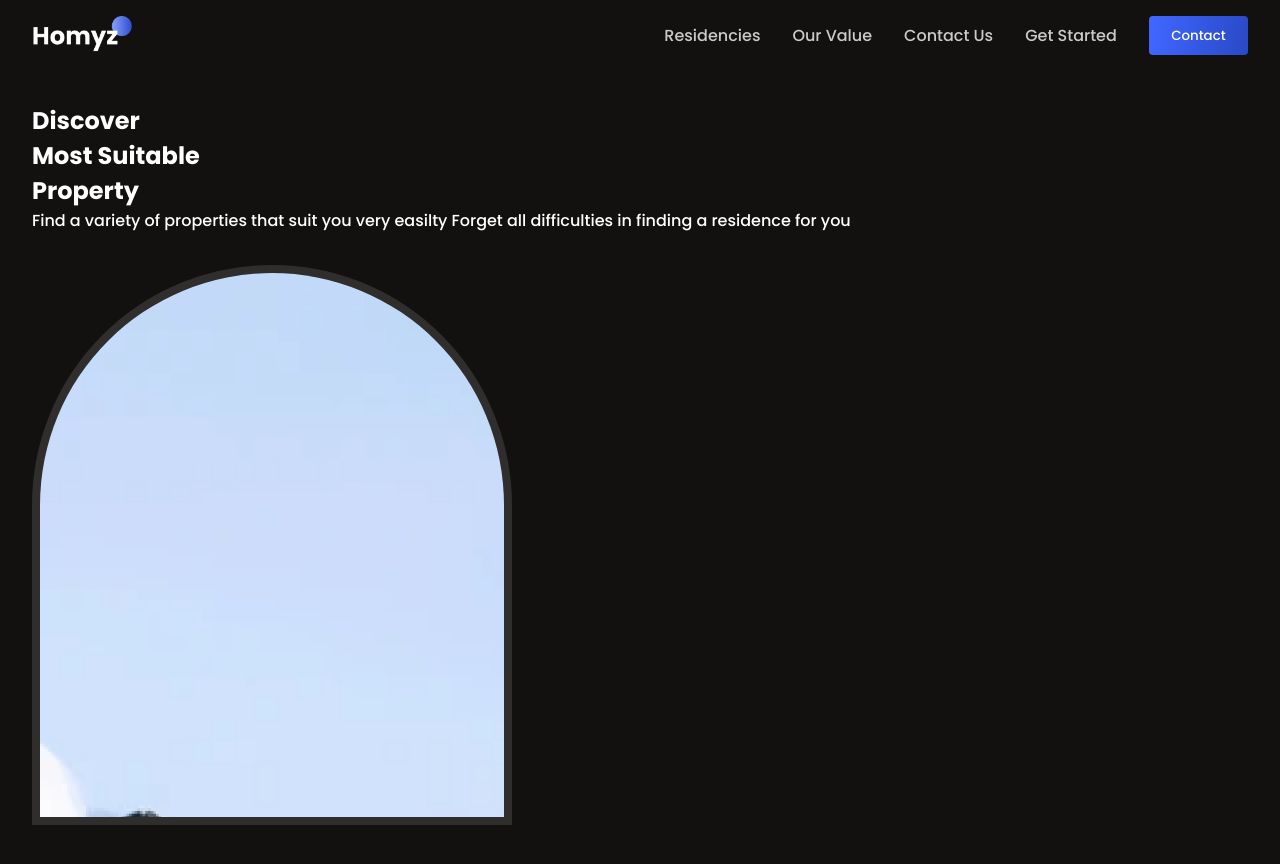
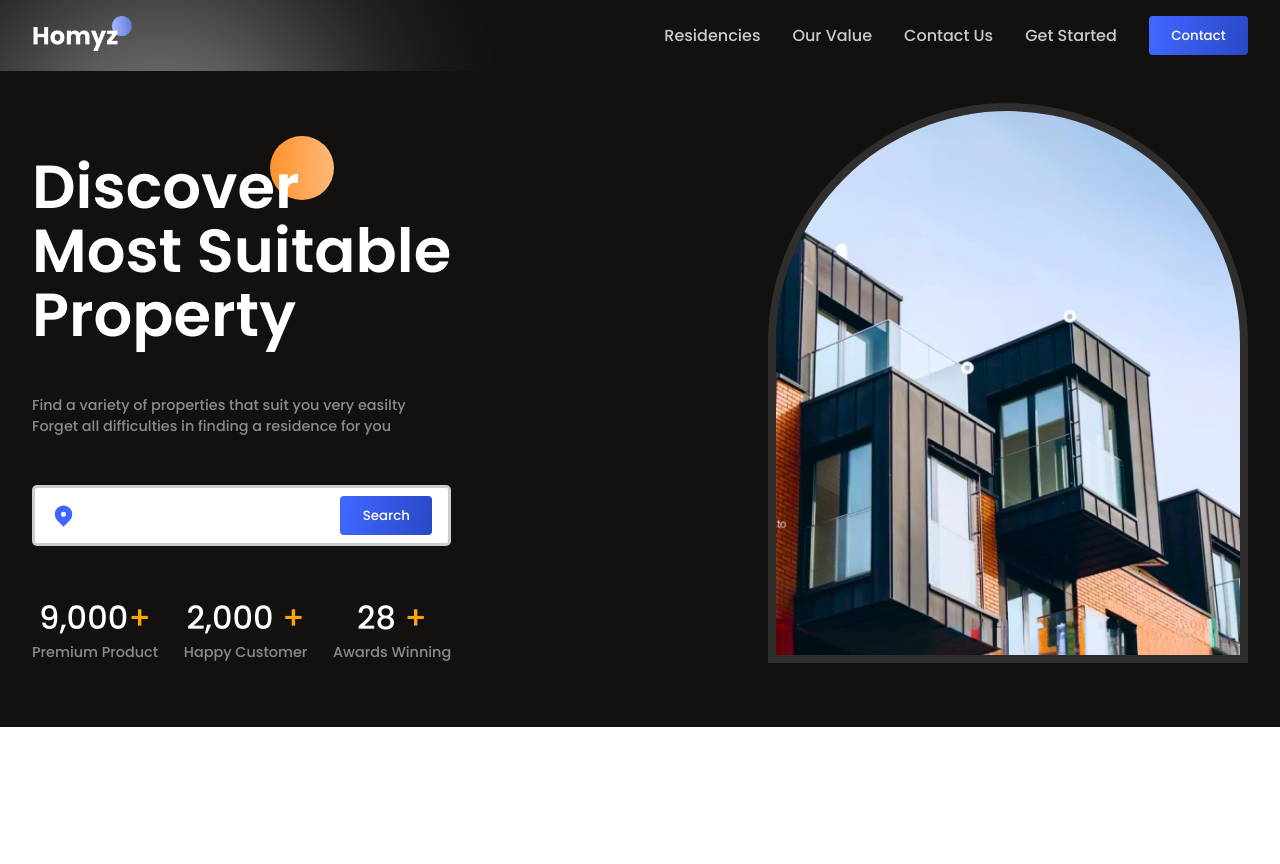
Before and after one commit to aainjutt/Real-estate-agency, a React (Create React App) app: page / in a window 1280 px wide. Shown: the top 864 px of the page. After the commit the page ends 800 px from the top, so only its background shows below. Built offline with nearby package versions, Linux system fonts and the light colour scheme; a web font is replaced by a local one.

Commit message:
Add Hero

```diff
--- a/package.json
+++ b/package.json
@@ -7,7 +7,9 @@
     "@testing-library/react": "^13.4.0",
     "@testing-library/user-event": "^13.5.0",
     "react": "^18.2.0",
+    "react-countup": "^6.5.0",
     "react-dom": "^18.2.0",
+    "react-icons": "^5.0.1",
     "react-scripts": "5.0.1",
     "web-vitals": "^2.1.4"
   },
--- a/src/App.css
+++ b/src/App.css
@@ -1,47 +1,16 @@
-.App {
-  box-sizing: inherit;
-  border: 0;
-  margin: 0;
-  padding: 0;
-  vertical-align: baseline;
-  background: #fff;
-  color: var(--c-black);
-  font: 300 18px/1.6666666667 geo-wf,Helvetica,Arial;
-  outline: none;
+.App{
+  position: relative;
+  overflow-x: clip;
 }
-
-
-.App-logo {
-  height: 40vmin;
-  pointer-events: none;
+.App>:nth-child(1){
+  background: var(--black);
+  position: relative;
 }
-
-@media (prefers-reduced-motion: no-preference) {
-  .App-logo {
-    animation: App-logo-spin infinite 20s linear;
-  }
+.white-gradient{
+  position: absolute;
+  width: 20rem;
+  height: 20rem;
+  background: rgba(255, 255, 255, 0.522);
+  filter: blur(100px);
+  border-radius: 100px;
 }
-
-.App-header {
-  background-color: #282c34;
-  min-height: 100vh;
-  display: flex;
-  flex-direction: column;
-  align-items: center;
-  justify-content: center;
-  font-size: calc(10px + 2vmin);
-  color: white;
-}
-
-.App-link {
-  color: #61dafb;
-}
-
-@keyframes App-logo-spin {
-  from {
-    transform: rotate(0deg);
-  }
-  to {
-    transform: rotate(360deg);
-  }
-}
--- a/src/App.jsx
+++ b/src/App.jsx
@@ -1,12 +1,16 @@
 import React from 'react'
 import Header from './components/Header/Header'
 import Hero from './components/Hero/Hero'
-
+import'./App.css'
 function App() {
   return (
     <div className='App'>
+      <div>
+        <div className="white-gradient"/>
       <Header/>
       <Hero/>
+      </div>
+
     </div>
   )
 }
--- a/src/components/Hero/Hero.css
+++ b/src/components/Hero/Hero.css
@@ -16,7 +16,51 @@
     border: 8px solid rgba(255, 255, 255, 0.12);
 
 }
-.image-container.img{
+.image-container>img{
     width: 100%;
     height: 100%;
 }
+.hero-left{
+    gap: 3rem;
+}
+.hero-title{
+    position: relative;
+    z-index: 1;
+}
+.hero-title>h1{
+    font-weight: 600;
+    font-size: 3.8rem;
+    line-height: 4rem;
+}
+.orange-circle{
+    height: 4rem;
+    width: 4rem;
+    background: var(--orange-gradient);
+    border-radius: 999px;
+    position: absolute;
+    right: 28%;
+    top: -10%;
+    z-index: -1;
+}
+.search-bar{
+    background-color: white;
+    border-radius: 5px;
+    border: 3px solid rgba(120, 120, 120, 0.374);
+    padding: 0.5rem 1rem;
+width: 100%;
+    justify-content: space-between;
+}
+.search-bar>input{
+    border: none;
+    outline: none;
+}
+.stats{
+    width: 100%;
+    justify-content: space-between;
+}
+.stat>:nth-child(1){
+    font-size: 2rem;
+}
+.stat>:nth-child(1)>:last-child{
+    color: orange;
+}
--- a/src/components/Hero/Hero.jsx
+++ b/src/components/Hero/Hero.jsx
@@ -1,24 +1,39 @@
 import React from 'react'
 import './Hero.css'
 import hero from '../../assets/hero-image.png'
+import { HiLocationMarker } from "react-icons/hi";
+import CountUp from 'react-countup';
 function Hero() {
     return (
         <section className="hero-wrapper">
-        <div className="paddings innerWidth flexCenter hero-container ">
-            <div className="hero-left">
+            <div className="paddings innerWidth flexCenter hero-container">
+                <div className="flexColStart hero-left">
                     <div className="hero-title">
-                    <h1>
-                    Discover <br/>Most Suitable <br/> Property
-                    </h1>
-                    <div className="hero-des">
-                        <span>Find a variety of properties that suit you very easilty
-Forget all difficulties in finding a residence for you</span>
-                    </div>
-                </div>
-            </div>
+                        <div className="orange-circle"/>
+                        <h1 style={{opacity: '1', transform: 'none'}}>Discover <br/>Most Suitable<br/> Property</h1>
+                        </div><div className="flexColStart secondaryText flexhero-des">
+                            <span className='secondaryText'>Find a variety of properties that suit you very easilty</span>
+                            <span className='secondaryText'>Forget all difficulties in finding a residence for you</span></div>
+                        <div className="flexCenter search-bar">
+                          <HiLocationMarker color = 'var(--blue) 'size ={25}/>
+
+                        <input type="text"/><button className="button">Search</button>
+                        </div><div className="flexCenter stats">
+                            <div className="flexColCenter stat">
+                                <span>
+                                  <CountUp start = {8800} end ={9000} duration={4}/>
+                                  <span>+</span>
+                                    </span>
+                                    <span className="secondaryText">Premium Product</span>
+                                    </div><div className="flexColCenter stat"><span>
+                                    <CountUp start = {1950} end ={2000} duration={4}/> <span>+</span></span>
+                                        <span className="secondaryText">Happy Customer</span>
+                                        </div><div className="flexColCenter stat"><span>
+                                        <CountUp  end ={28} /> <span>+</span></span>
+                                            <span className="secondaryText">Awards Winning</span></div></div></div>
                                             <div className="flexCenter hero-right">
-<div className="image-container">
-    <img src={hero} alt="" />
+                                                <div className="image-container" style={{opacity: '1', transform: 'none'}}>
+                            <img src={hero} alt="houses"/>
                             </div>
                             </div>
                             </div>
```
Also changed, not shown: 1 other file (tests, documents, lock files or other folders). Lines whose indentation alone changed are shown as unchanged.
